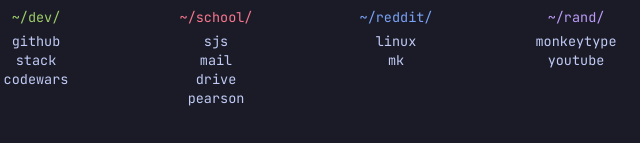
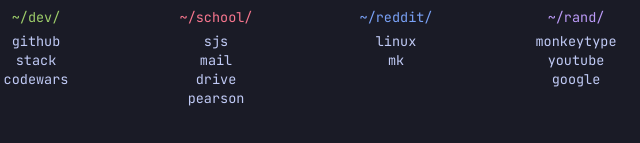
Before and after one commit to wrkzk/startpage, a plain HTML site: page index.html in a window 1280 px wide. Shown: the part 301-444 px from the top of the page, 334-974 px from the left. Drawn offline with Linux system fonts and the light colour scheme.

Commit message:
Add google link

```diff
--- a/index.html
+++ b/index.html
@@ -49,6 +49,7 @@
 		<li class="title">~/rand/</li>
                 <li><a class="link" href=https://monkeytype.com/"">monkeytype</a></li>
                 <li><a class="link" href="https://www.youtube.com/">youtube</a></li>
+		<li><a class="link" href="https://www.google.com/">google</a></li>
 	      </div>
             </div>
 
```
